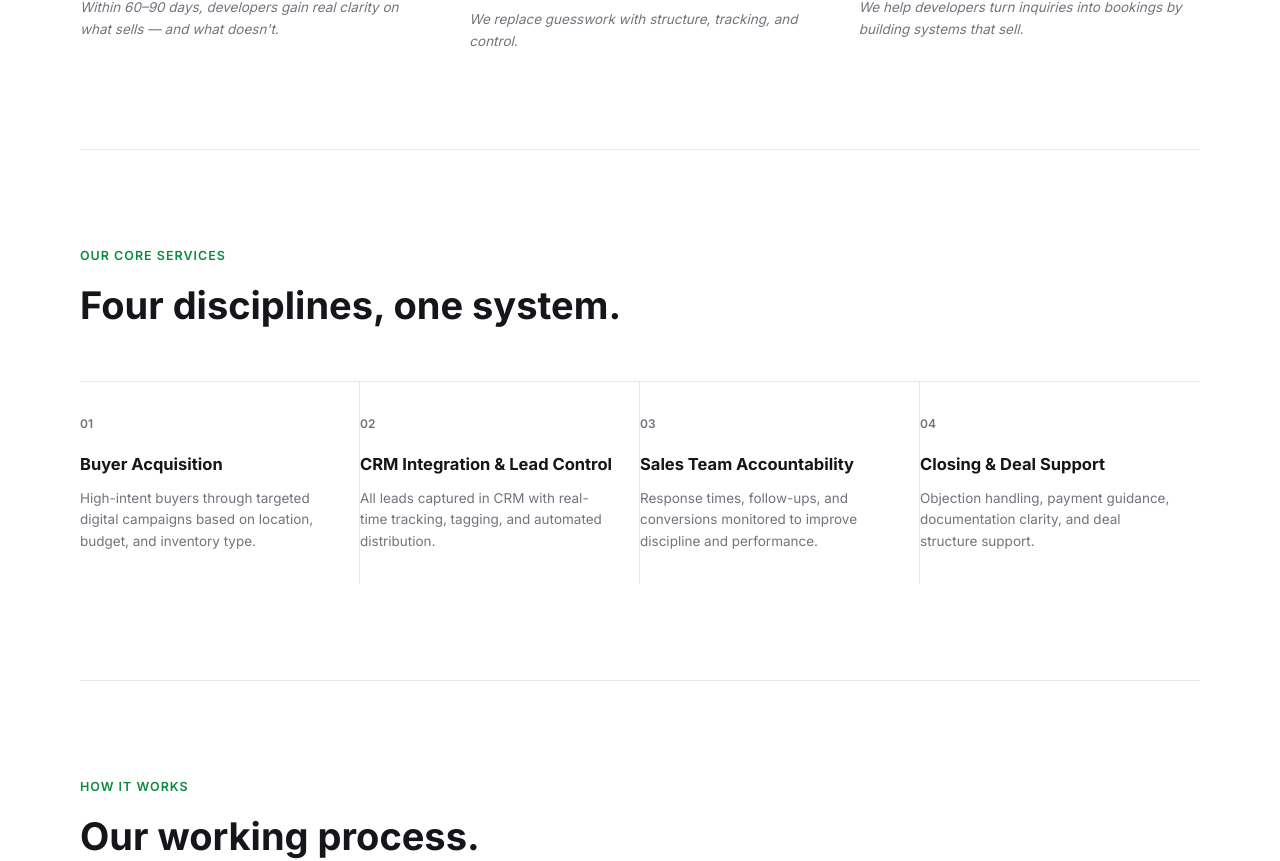
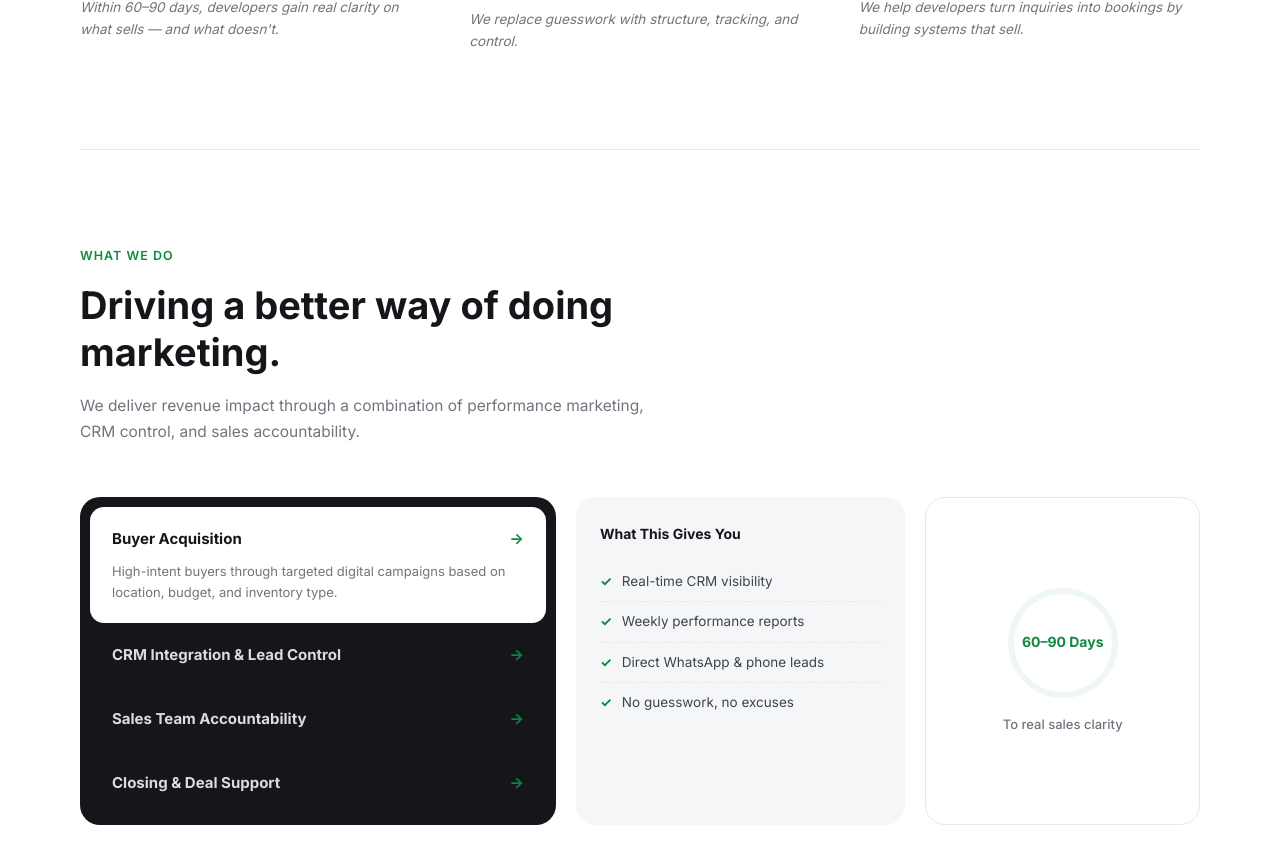
Before and after one commit to khurram7jc/propkads-website, a Next.js app: page / in a window 1280 px wide. Shown: the part 2997-3858 px from the top of the page. Built offline with nearby package versions, Linux system fonts and the light colour scheme; no server answers; the database is empty.

Commit message:
Redesign Services section as interactive 'What We Do' block with dark list, checklist, and stat

```diff
--- a/app/globals.css
+++ b/app/globals.css
@@ -168,15 +168,46 @@ input, select, textarea{font-family:inherit;}
 .about-card p.note{font-size:13.5px; color:var(--slate); margin-top:14px; font-style:italic;}
 @media(max-width:800px){.about-grid{grid-template-columns:1fr; gap:32px;}}
 
-/* ---------- SERVICES ---------- */
-.svc-grid{display:grid; grid-template-columns:repeat(4,1fr); margin-top:52px; border-top:1px solid var(--line);}
-.svc{padding:32px 24px 32px 0; border-right:1px solid var(--line);}
-.svc:last-child{border-right:none;}
-.svc .num{font-size:12px; color:var(--slate); font-weight:600; margin-bottom:18px; display:block;}
-.svc h3{font-size:16.5px; margin-bottom:10px; font-weight:700;}
-.svc p{font-size:13.5px; color:var(--slate); line-height:1.6;}
-@media(max-width:900px){.svc-grid{grid-template-columns:repeat(2,1fr);} .svc{border-right:none; border-bottom:1px solid var(--line);} }
-@media(max-width:560px){.svc-grid{grid-template-columns:1fr;}}
+/* ---------- SERVICES / WHAT WE DO ---------- */
+.whatwedo-wrap{display:grid; grid-template-columns:1.3fr 0.9fr 0.75fr; gap:20px; margin-top:52px; align-items:start;}
+
+.whatwedo-list{background:var(--ink); border-radius:20px; padding:10px;}
+.whatwedo-item{padding:20px 22px; border-radius:14px; cursor:pointer; transition:background .2s;}
+.whatwedo-item:not(.active):hover{background:rgba(255,255,255,0.04);}
+.whatwedo-item.active{background:#fff;}
+.whatwedo-item-title{
+  font-size:15px; font-weight:700; display:flex; justify-content:space-between; align-items:center; gap:12px;
+  color:#DADCE0;
+}
+.whatwedo-item.active .whatwedo-item-title{color:var(--ink);}
+.whatwedo-arrow{color:var(--green); font-size:15px; flex-shrink:0;}
+.whatwedo-item-desc{font-size:13px; color:var(--slate); margin-top:10px; line-height:1.6;}
+
+.whatwedo-checklist{
+  background:var(--paper-dim, #F4F6F8); border-radius:20px; padding:26px 24px; height:100%; box-sizing:border-box;
+}
+.whatwedo-checklist h4{font-size:14px; font-weight:700; margin-bottom:16px;}
+.whatwedo-checklist ul{list-style:none;}
+.whatwedo-checklist li{
+  font-size:13.5px; color:var(--ink-soft); padding:9px 0; display:flex; gap:10px; border-bottom:1px dashed var(--line);
+}
+.whatwedo-checklist li:last-child{border-bottom:none;}
+.whatwedo-checklist li::before{content:"✓"; color:var(--green); font-weight:700; flex-shrink:0;}
+
+.whatwedo-stat{
+  border:1px solid var(--line); border-radius:20px; padding:26px 20px; text-align:center;
+  display:flex; flex-direction:column; align-items:center; justify-content:center; height:100%; box-sizing:border-box;
+}
+.whatwedo-stat-circle{
+  width:110px; height:110px; border-radius:50%; border:6px solid var(--green-tint);
+  display:flex; align-items:center; justify-content:center; margin-bottom:16px;
+}
+.whatwedo-stat-circle span{font-size:14px; font-weight:700; color:var(--green); line-height:1.2; text-align:center;}
+.whatwedo-stat p{font-size:13px; color:var(--slate); font-weight:500;}
+
+@media(max-width:900px){
+  .whatwedo-wrap{grid-template-columns:1fr;}
+}
 
 /* ---------- PROCESS ---------- */
 .process-grid{display:grid; grid-template-columns:repeat(4,1fr); gap:40px; margin-top:52px;}
--- a/app/page.js
+++ b/app/page.js
@@ -2,6 +2,7 @@
 import { useEffect, useState } from 'react';
 import Header from '@/components/Header';
 import Hero from '@/components/Hero';
+import Services from '@/components/Services';
 
 const DEFAULT_CONTENT = {
   header_nav_1: 'About Us',
@@ -23,6 +24,16 @@ const DEFAULT_CONTENT = {
   hero_bullet_1: 'Performance Marketing (Buyer Acquisition)',
   hero_bullet_2: 'CRM Integration & Lead Control',
   hero_bullet_3: 'Sales Team Accountability & Closing Support',
+  services_eyebrow: 'What We Do',
+  services_heading: 'Driving a better way of doing marketing.',
+  services_intro: 'We deliver revenue impact through a combination of performance marketing, CRM control, and sales accountability.',
+  checklist_heading: 'What This Gives You',
+  checklist_1: 'Real-time CRM visibility',
+  checklist_2: 'Weekly performance reports',
+  checklist_3: 'Direct WhatsApp & phone leads',
+  checklist_4: 'No guesswork, no excuses',
+  services_stat_value: '60–90 Days',
+  services_stat_label: 'To real sales clarity',
   service_1_title: 'Buyer Acquisition',
   service_1_desc: 'High-intent buyers through targeted digital campaigns based on location, budget, and inventory type.',
   service_2_title: 'CRM Integration & Lead Control',
@@ -191,16 +202,7 @@ export default function Home() {
       </section>
 
       {/* SERVICES */}
-      <section className="section container" id="services">
-        <div className="section-tag">Our Core Services</div>
-        <h2>Four disciplines, one system.</h2>
-        <div className="svc-grid">
-          <div className="svc"><span className="num">01</span><h3>{c.service_1_title}</h3><p>{c.service_1_desc}</p></div>
-          <div className="svc"><span className="num">02</span><h3>{c.service_2_title}</h3><p>{c.service_2_desc}</p></div>
-          <div className="svc"><span className="num">03</span><h3>{c.service_3_title}</h3><p>{c.service_3_desc}</p></div>
-          <div className="svc"><span className="num">04</span><h3>{c.service_4_title}</h3><p>{c.service_4_desc}</p></div>
-        </div>
-      </section>
+      <Services c={c} />
 
       {/* HOW IT WORKS */}
       <section className="section container" id="how-it-works">
--- /dev/null
+++ b/components/Services.js
@@ -0,0 +1,56 @@
+'use client';
+import { useState } from 'react';
+
+export default function Services({ c }) {
+  const [active, setActive] = useState(0);
+
+  const items = [
+    { title: c.service_1_title, desc: c.service_1_desc },
+    { title: c.service_2_title, desc: c.service_2_desc },
+    { title: c.service_3_title, desc: c.service_3_desc },
+    { title: c.service_4_title, desc: c.service_4_desc },
+  ];
+
+  return (
+    <section className="section container" id="services">
+      <div className="section-tag">{c.services_eyebrow || 'What We Do'}</div>
+      <h2>{c.services_heading || 'Driving a better way of doing marketing.'}</h2>
+      <p className="section-intro">{c.services_intro || 'We deliver revenue impact through a combination of performance marketing, CRM control, and sales accountability.'}</p>
+
+      <div className="whatwedo-wrap">
+        <div className="whatwedo-list">
+          {items.map((item, i) => (
+            <div
+              key={i}
+              className={`whatwedo-item ${i === active ? 'active' : ''}`}
+              onClick={() => setActive(i)}
+            >
+              <div className="whatwedo-item-title">
+                {item.title}
+                <span className="whatwedo-arrow">→</span>
+              </div>
+              {i === active && <div className="whatwedo-item-desc">{item.desc}</div>}
+            </div>
+          ))}
+        </div>
+
+        <div className="whatwedo-checklist">
+          <h4>{c.checklist_heading || 'What This Gives You'}</h4>
+          <ul>
+            <li>{c.checklist_1 || 'Real-time CRM visibility'}</li>
+            <li>{c.checklist_2 || 'Weekly performance reports'}</li>
+            <li>{c.checklist_3 || 'Direct WhatsApp & phone leads'}</li>
+            <li>{c.checklist_4 || 'No guesswork, no excuses'}</li>
+          </ul>
+        </div>
+
+        <div className="whatwedo-stat">
+          <div className="whatwedo-stat-circle">
+            <span>{c.services_stat_value || '60–90 Days'}</span>
+          </div>
+          <p>{c.services_stat_label || 'To real sales clarity'}</p>
+        </div>
+      </div>
+    </section>
+  );
+}
```
